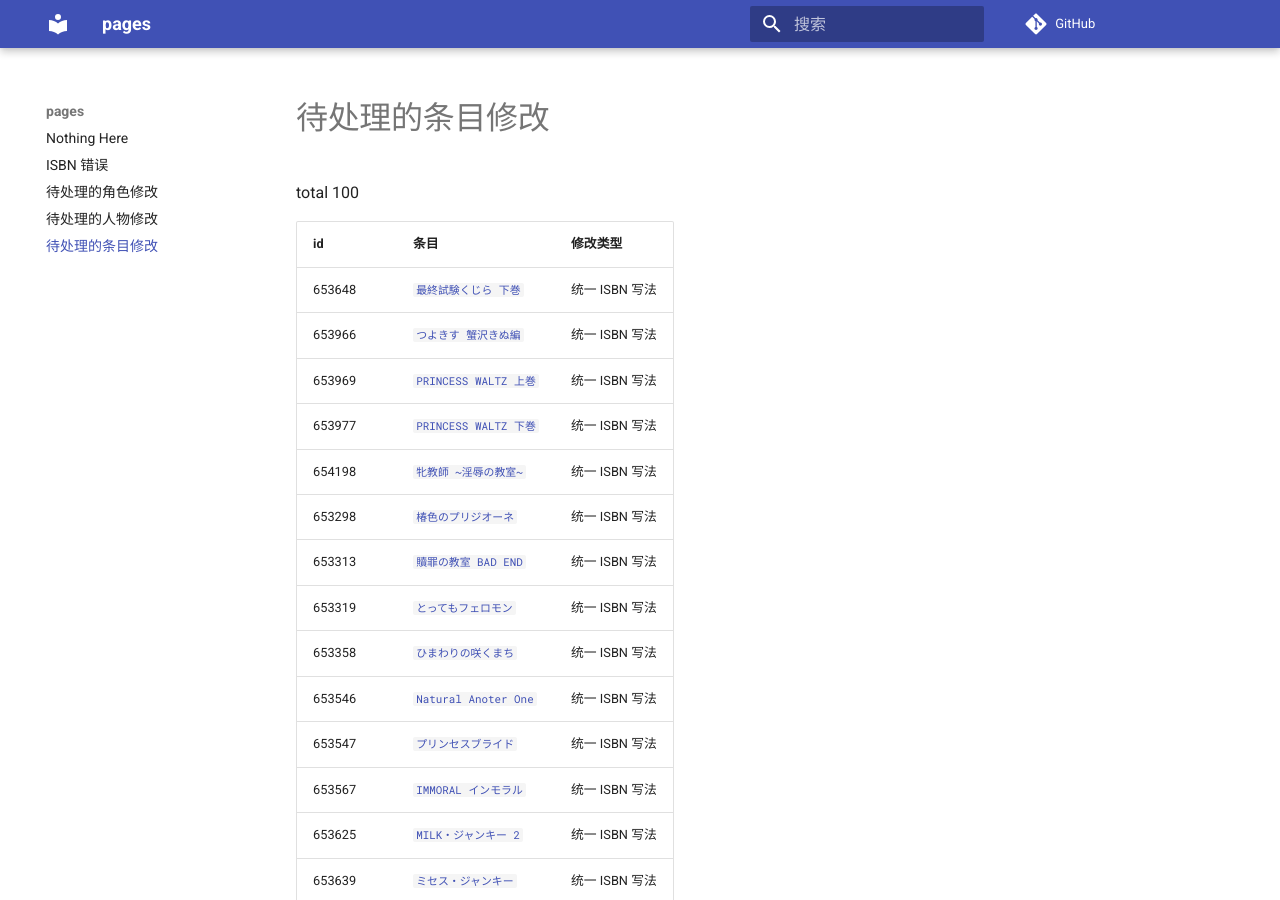
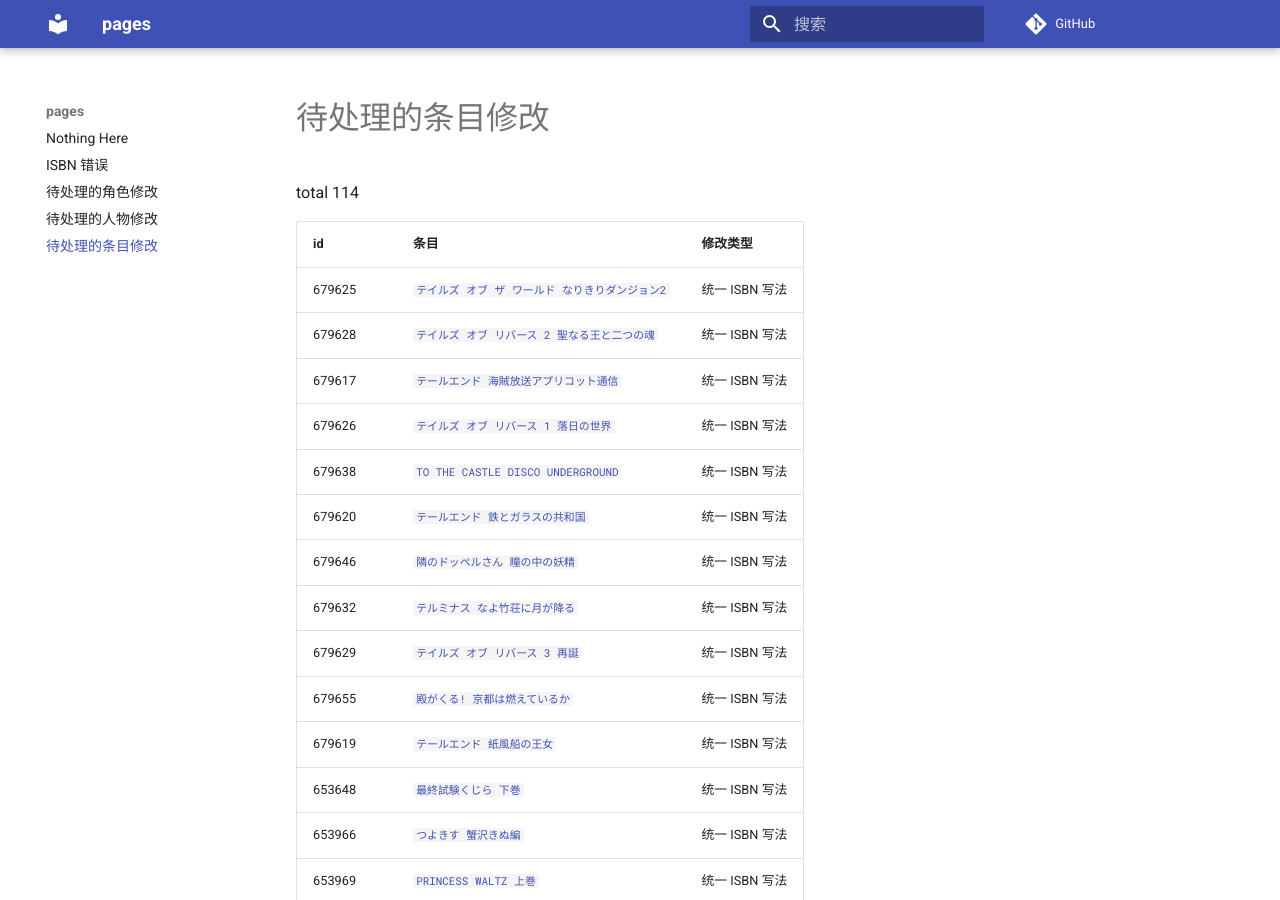
Before and after one commit to trim21/bangumi-pages, an MkDocs documentation site: the page built from docs/pending-subject-changes.md, in a window 1280 px wide and 900 px high. Built offline with MkDocs 1.6.1 and Material for MkDocs 9.7.7, drawn with Linux system fonts in a browser that asks for light colours; comment, search, counter and statistics services are not loaded; some of the changed text lies outside the part shown.

Commit message:
update pending-changes.md

```diff
--- a/docs/pending-subject-changes.md
+++ b/docs/pending-subject-changes.md
@@ -1,9 +1,20 @@
 # 待处理的条目修改
 
-total 100
+total 114
 
 | id | 条目 | 修改类型 |
 | --- | --- | --- |
+| 679625 | [`テイルズ オブ ザ ワールド なりきりダンジョン2`](https://bgm.tv/subject/679625) | 统一 ISBN 写法 |
+| 679628 | [`テイルズ オブ リバース 2 聖なる王と二つの魂`](https://bgm.tv/subject/679628) | 统一 ISBN 写法 |
+| 679617 | [`テールエンド 海賊放送アプリコット通信`](https://bgm.tv/subject/679617) | 统一 ISBN 写法 |
+| 679626 | [`テイルズ オブ リバース 1 落日の世界`](https://bgm.tv/subject/679626) | 统一 ISBN 写法 |
+| 679638 | [`TO THE CASTLE DISCO UNDERGROUND`](https://bgm.tv/subject/679638) | 统一 ISBN 写法 |
+| 679620 | [`テールエンド 鉄とガラスの共和国`](https://bgm.tv/subject/679620) | 统一 ISBN 写法 |
+| 679646 | [`隣のドッペルさん 瞳の中の妖精`](https://bgm.tv/subject/679646) | 统一 ISBN 写法 |
+| 679632 | [`テルミナス なよ竹荘に月が降る`](https://bgm.tv/subject/679632) | 统一 ISBN 写法 |
+| 679629 | [`テイルズ オブ リバース 3 再誕`](https://bgm.tv/subject/679629) | 统一 ISBN 写法 |
+| 679655 | [`殿がくる! 京都は燃えているか`](https://bgm.tv/subject/679655) | 统一 ISBN 写法 |
+| 679619 | [`テールエンド 紙風船の王女`](https://bgm.tv/subject/679619) | 统一 ISBN 写法 |
 | 653648 | [`最終試験くじら 下巻`](https://bgm.tv/subject/653648) | 统一 ISBN 写法 |
 | 653966 | [`つよきす 蟹沢きぬ編`](https://bgm.tv/subject/653966) | 统一 ISBN 写法 |
 | 653969 | [`PRINCESS WALTZ 上巻`](https://bgm.tv/subject/653969) | 统一 ISBN 写法 |
@@ -39,6 +50,7 @@ total 100
 | 653936 | [`つよきす 鉄乙女編`](https://bgm.tv/subject/653936) | 统一 ISBN 写法 |
 | 653964 | [`スカーレット 上巻`](https://bgm.tv/subject/653964) | 统一 ISBN 写法 |
 | 653974 | [`スカーレット 下巻`](https://bgm.tv/subject/653974) | 统一 ISBN 写法 |
+| 679641 | [`隣のドッペルさん`](https://bgm.tv/subject/679641) | 统一 ISBN 写法 |
 | 360763 | [`夢で逢いましょう`](https://bgm.tv/subject/360763) | 统一 ISBN 写法 |
 | 653403 | [`うちの妹のばあい`](https://bgm.tv/subject/653403) | 统一 ISBN 写法 |
 | 653560 | [`MILK・ジャンキー`](https://bgm.tv/subject/653560) | 统一 ISBN 写法 |
@@ -61,6 +73,7 @@ total 100
 | 653654 | [`おやつのじかん`](https://bgm.tv/subject/653654) | 统一 ISBN 写法 |
 | 653922 | [`幼なじみな彼女`](https://bgm.tv/subject/653922) | 统一 ISBN 写法 |
 | 653967 | [`炎の孕ませ人生`](https://bgm.tv/subject/653967) | 统一 ISBN 写法 |
+| 679635 | [`TO THE CASTLE`](https://bgm.tv/subject/679635) | 统一 ISBN 写法 |
 | 653628 | [`終の館 第一章`](https://bgm.tv/subject/653628) | 统一 ISBN 写法 |
 | 653635 | [`終の館 第二章`](https://bgm.tv/subject/653635) | 统一 ISBN 写法 |
 | 653924 | [`夢みてナイト!`](https://bgm.tv/subject/653924) | 统一 ISBN 写法 |
@@ -72,6 +85,7 @@ total 100
 | 653387 | [`SNOW ~儚雪~`](https://bgm.tv/subject/653387) | 统一 ISBN 写法 |
 | 653393 | [`女医○っくす`](https://bgm.tv/subject/653393) | 统一 ISBN 写法 |
 | 653930 | [`すぱっちゅ!`](https://bgm.tv/subject/653930) | 统一 ISBN 写法 |
+| 679630 | [`悪魔捜査官`](https://bgm.tv/subject/679630) | 统一 ISBN 写法 |
 | 653292 | [`傀儡の教室`](https://bgm.tv/subject/653292) | 统一 ISBN 写法 |
 | 653329 | [`新体操(仮)`](https://bgm.tv/subject/653329) | 统一 ISBN 写法 |
 | 653354 | [`Realize Me`](https://bgm.tv/subject/653354) | 统一 ISBN 写法 |
```
